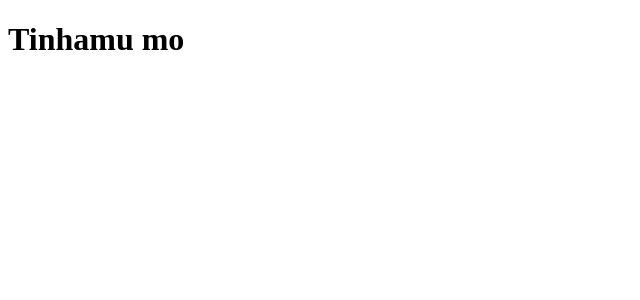
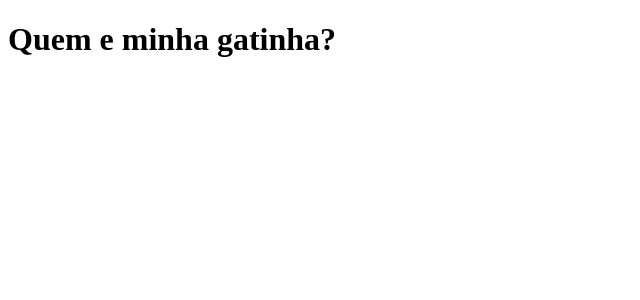
Before and after one commit to mathreges/clone-tabnews, a Next.js app: page / in a window 1280 px wide. Shown: the top 300 px of the page, without its empty margins (0-640 px from the left). Built offline with nearby package versions, Linux system fonts and the light colour scheme.

Commit message:
feat: Change to home page phrase

```diff
--- a/pages/index.js
+++ b/pages/index.js
@@ -2,5 +2,5 @@
 export default Home;
 
 function Home() {
-    return <h1>Tinhamu  mo</h1>
+    return <h1>Quem e minha gatinha?</h1>
 }
```
